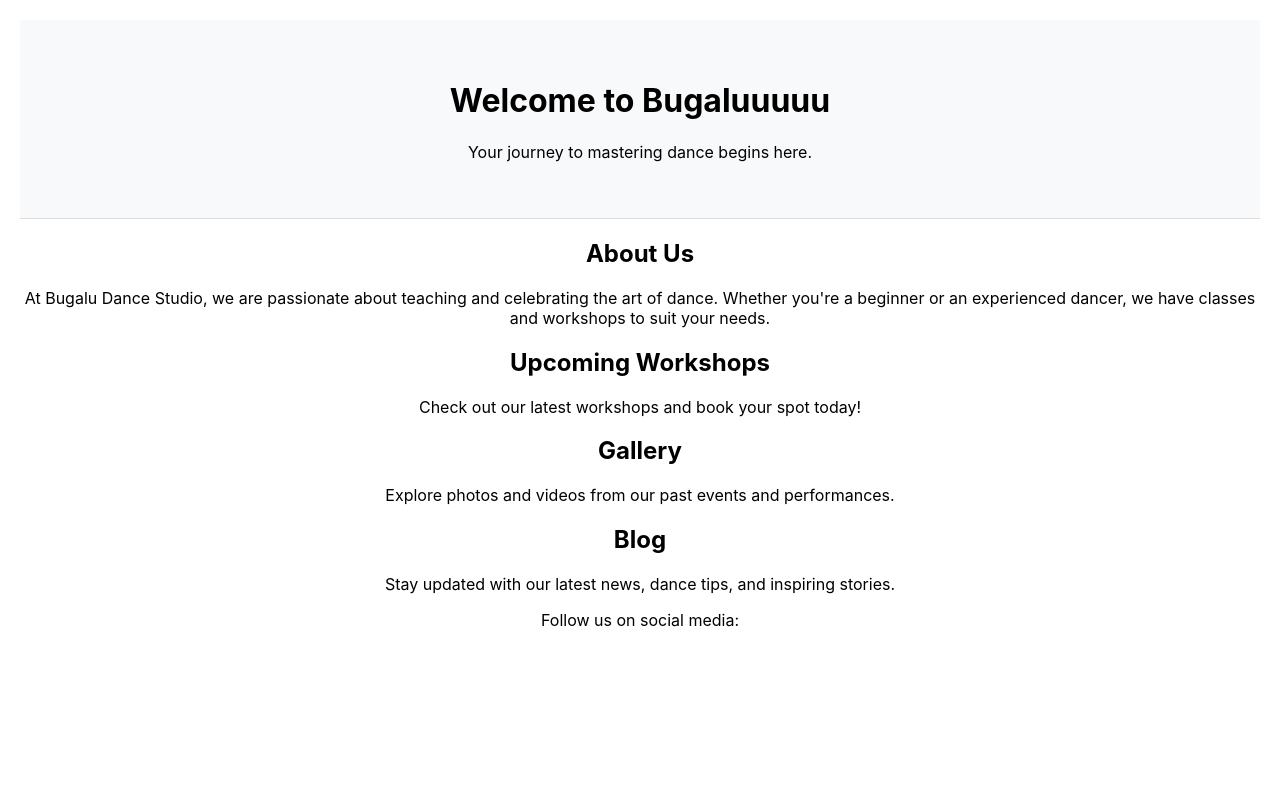
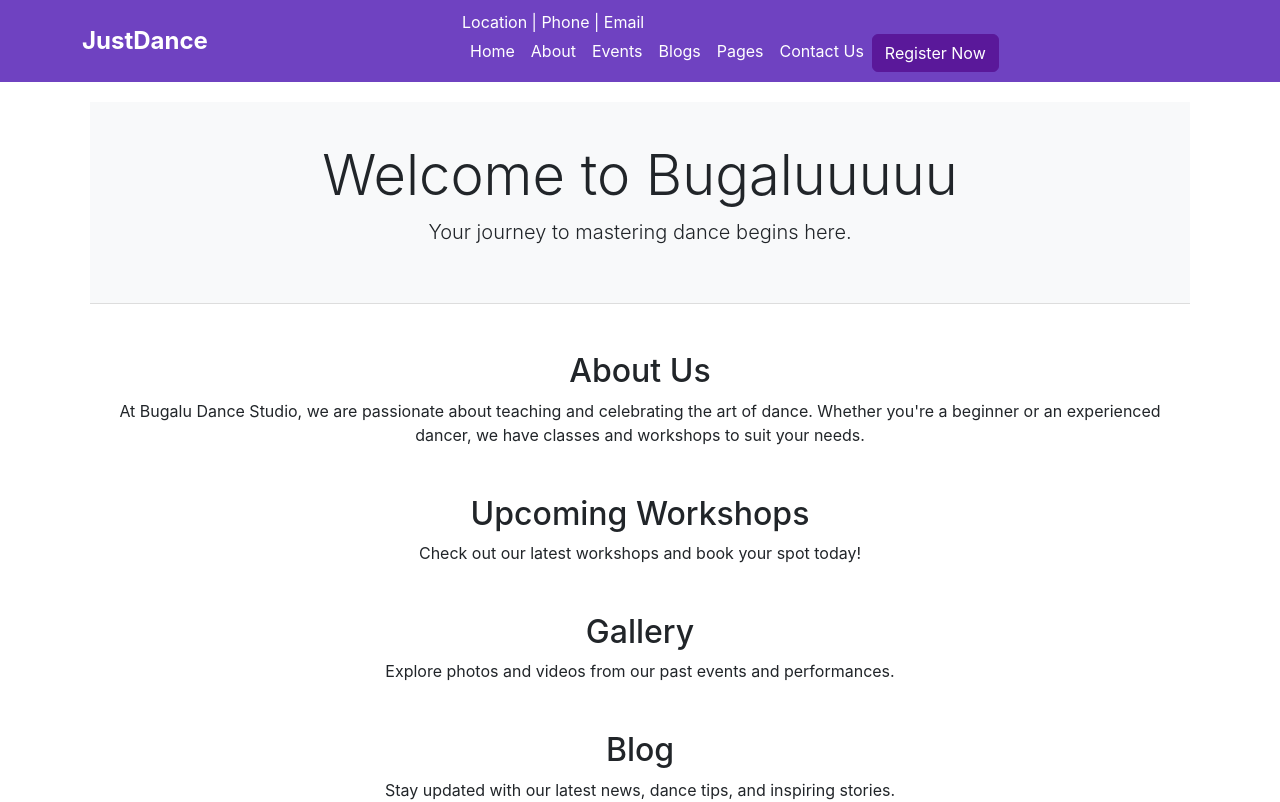
Before and after one commit to avilabeto50/Bugalu, a React (Create React App) app: page / in a window 1280 px wide. Shown: the top 802 px of the page. Built offline with nearby package versions, Linux system fonts and the light colour scheme.

Commit message:
header works

```diff
--- a/src/App.js
+++ b/src/App.js
@@ -1,17 +1,14 @@
 import React from 'react';
 import { BrowserRouter as Router, Route, Routes } from 'react-router-dom';
 import Home from './components/Home';
+import Header from './components/Header';
 
 const App = () => {
   return (
-    <Router>
-      <div className="App">
-        <Routes>
-          <Route path="/" element={<Home />} />
-        </Routes>
-      </div>
-    </Router>
-  );
-};
+    <div className="App">
+      <Header />
+      <Home />
+    </div>
+  );}
 
 export default App;
--- /dev/null
+++ b/src/components/Header.css
@@ -0,0 +1,24 @@
+.header {
+    background-color: #6f42c1; /* Purple color */
+    color: white;
+    padding: 10px 0;
+  }
+
+  .logo {
+    font-size: 1.5rem;
+    font-weight: bold;
+  }
+
+  .contact-info p {
+    margin: 0;
+  }
+
+  .nav-list li {
+    display: inline;
+    margin-right: 15px;
+  }
+
+  .btn-primary {
+    background-color: #5a189a; /* Darker purple */
+    border-color: #5a189a;
+  }
--- /dev/null
+++ b/src/components/Header.js
@@ -0,0 +1,34 @@
+import React from 'react';
+import './Header.css';
+
+const Header = () => {
+  return (
+    <header className="header bg-purple text-white">
+      <div className="container">
+        <div className="row align-items-center">
+          <div className="col-md-4">
+            <div className="logo">JustDance</div>
+          </div>
+          <div className="col-md-8 text-right">
+            <div className="contact-info">
+              <p>Location | Phone | Email</p>
+            </div>
+            <nav className="nav d-inline">
+              <ul className="nav-list list-unstyled d-inline">
+                <li className="d-inline mx-2">Home</li>
+                <li className="d-inline mx-2">About</li>
+                <li className="d-inline mx-2">Events</li>
+                <li className="d-inline mx-2">Blogs</li>
+                <li className="d-inline mx-2">Pages</li>
+                <li className="d-inline mx-2">Contact Us</li>
+              </ul>
+              <button className="btn btn-primary ml-3">Register Now</button>
+            </nav>
+          </div>
+        </div>
+      </div>
+    </header>
+  );
+};
+
+export default Header;
--- a/src/index.js
+++ b/src/index.js
@@ -1,3 +1,4 @@
+import 'bootstrap/dist/css/bootstrap.min.css';
 import React from 'react';
 import ReactDOM from 'react-dom/client';
 import './index.css';
```
